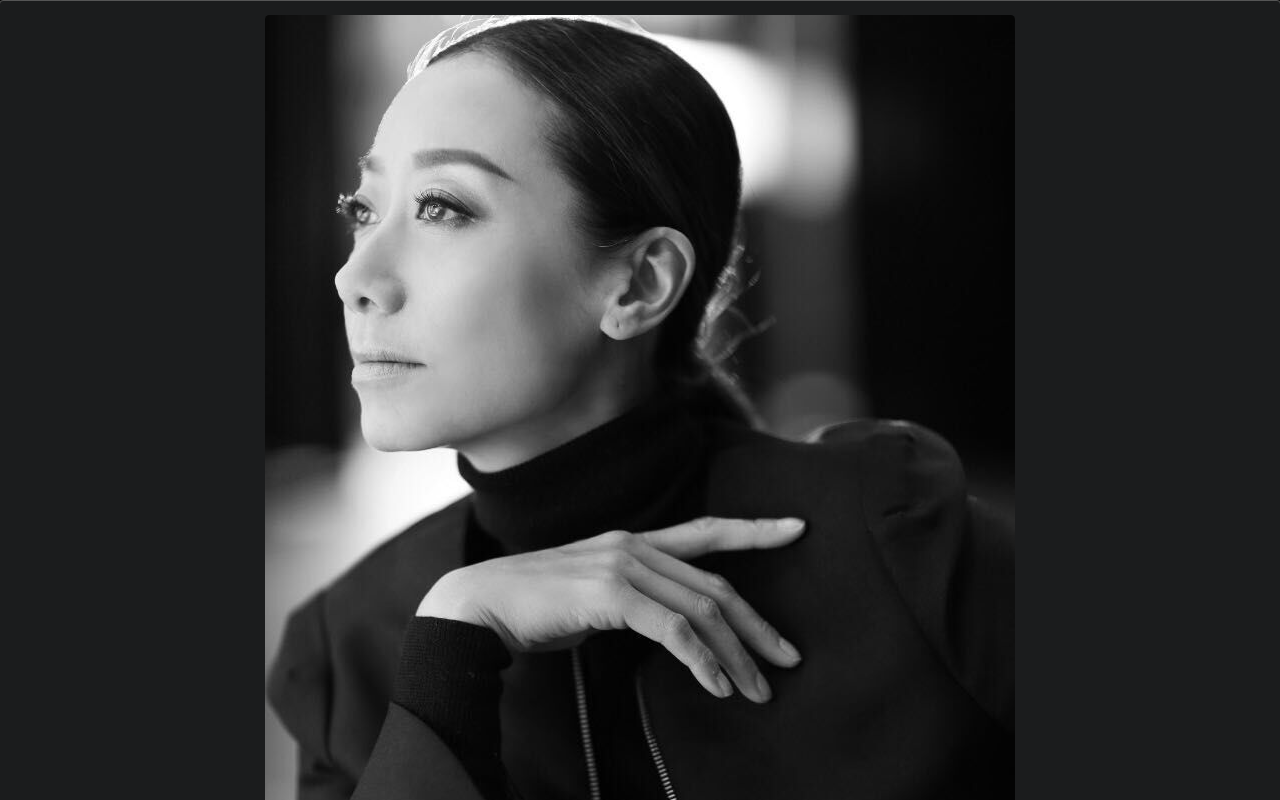
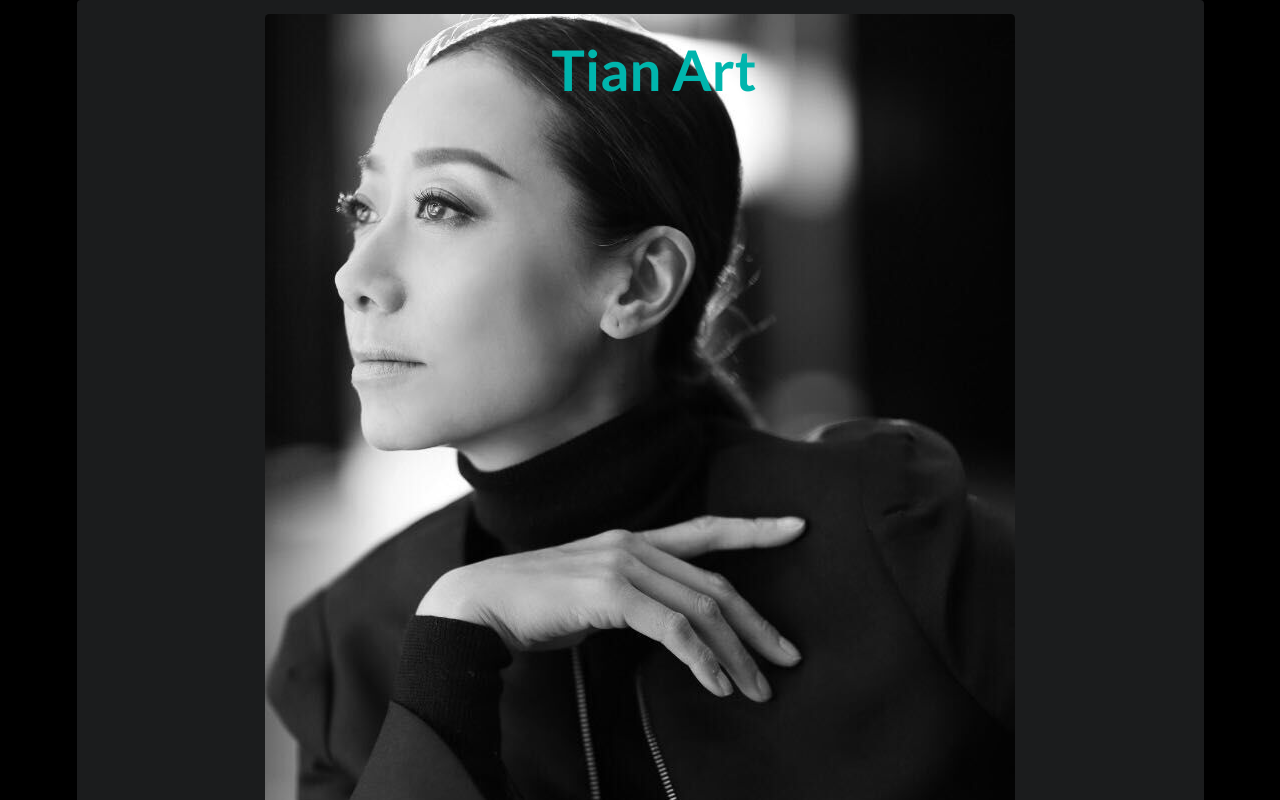
Before and after one commit to codeballet/tianart-app, a React (Create React App) app in the folder tianart-frontend/: page / in a window 1280 px wide. Shown: the top 800 px of the page. Built offline with nearby package versions, Linux system fonts and the light colour scheme.

Commit message:
Refactor: styling

```diff
--- a/tianart-frontend/src/App.js
+++ b/tianart-frontend/src/App.js
@@ -4,7 +4,11 @@ import Intro from './Intro';
 class App extends React.Component {
   render() {
     return (
-      <Intro image="/flora-portrait.jpg" />
+      <div style={{ backgroundColor: "black"}}>
+        <div className="ui container">
+          <Intro image="/flora-portrait.jpg" />
+        </div>
+      </div>
     );
   }
 }
--- a/tianart-frontend/src/Intro.css
+++ b/tianart-frontend/src/Intro.css
@@ -1,16 +1,9 @@
-.intro {
-  /* display: flex;
-  justify-content: center; */
-  background-color: black;
-  height: 100vh;
-}
-
 .massive.header {
   position: absolute;
-  bottom: 5rem;
+  top: 1rem;
   width: 100%;
   height: auto;
-  font-size: 5rem !important;
+  font-size: 4rem !important;
 }
 
 .small.header {
--- a/tianart-frontend/src/Intro.js
+++ b/tianart-frontend/src/Intro.js
@@ -3,25 +3,22 @@ import './Intro.css';
 
 const Intro = (props) => {
   return (
-    <div className="intro">
-      <div className="ui inverted top attached segment">
+    <div className="ui inverted segment">
       <img className="ui rounded centered image"
             alt="Tian Art fashion"
             src={props.image} />
-        <h1 className="ui centered teal massive header">
+      <h1 className="ui massive centered teal header">
         Tian Art
       </h1>
-      </div>
-      <div className="ui inverted bottom attached segment">
       <h2 className="ui centered teal header">
         The Artful Convergence of History and Fantasy
       </h2>
-        <p className="ui teal small header">
+      <p className="ui small teal header">
         In the House of Tian Art, both art and fashion
         are reaping ever-greater benefits from their
         reciprocal relatioship.
       </p>
-        <p className="ui teal small header">
+      <p className="ui small teal header">
         History and culture converge and affect us
         every day of our lives. Tian Ai's desings
         harmoniously bridge the traditional past with
@@ -31,8 +28,7 @@ const Intro = (props) => {
         modernity.
       </p>
     </div>
-    </div>
   );
-}
+};
 
 export default Intro;
```
Lines whose indentation alone changed are shown as unchanged.
